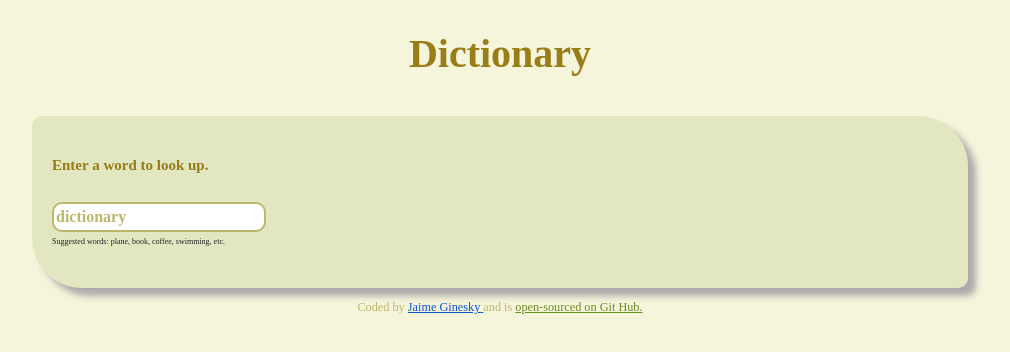
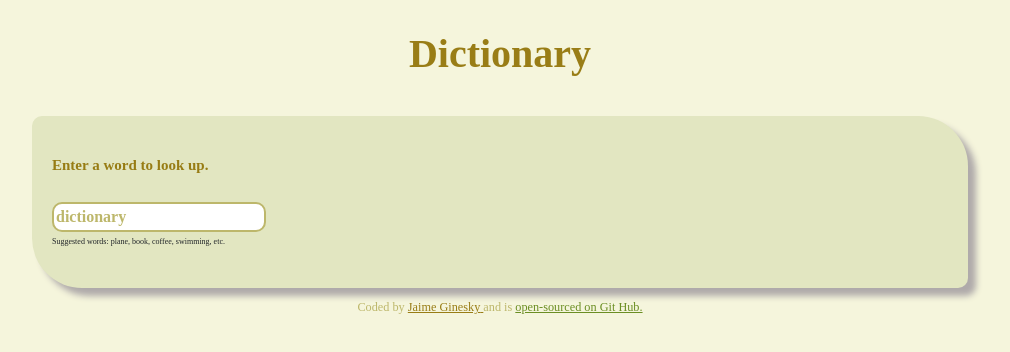
Before and after one commit to Jaime-Ginesky/dictionary-project, a React (Create React App) app: page / in a window 1280 px wide. In both pictures the pointer is over the link "Jaime Ginesky". Shown: the top 352 px of the page, without its empty margins (140-1150 px from the left). Built offline with nearby package versions, Linux system fonts and the light colour scheme; no server answers; a web font is replaced by a local one.

Commit message:
changed color of links when hovered

```diff
--- a/src/App.css
+++ b/src/App.css
@@ -36,3 +36,7 @@ footer {
 footer a {
   color:olivedrab;
 }
+
+footer a:hover {
+  color:rgba(143, 112, 0, 0.902);
+}
```
